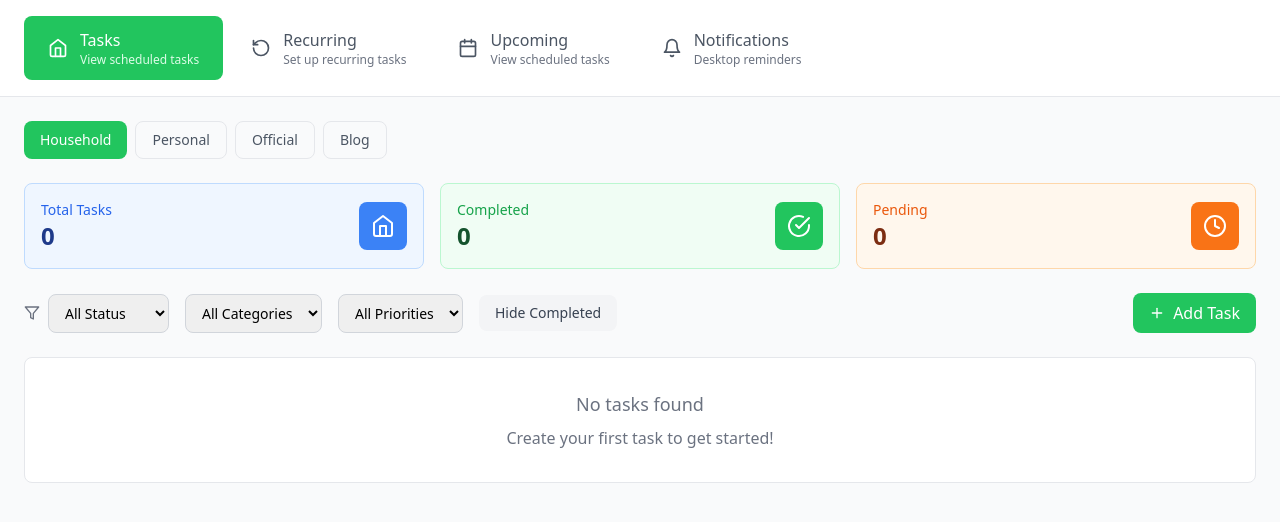
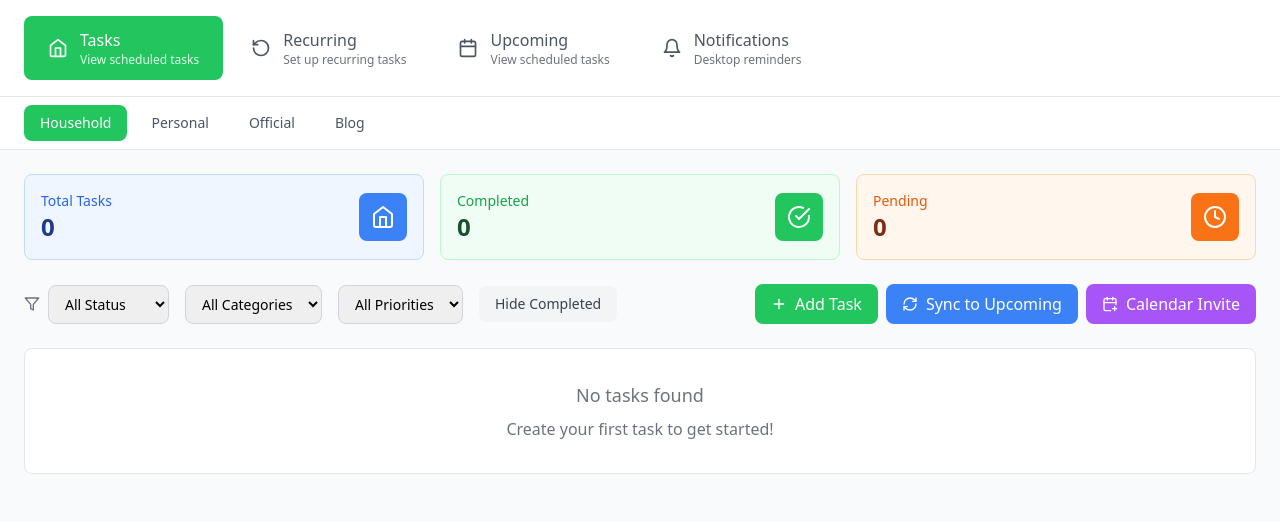
Before and after one commit to rajshekhar-verma01/task_manage, a React (Vite) app: page / in a window 1280 px wide. Shown: the top 522 px of the page. Built offline with nearby package versions, Linux system fonts and the light colour scheme.

Commit message:
Updated TaskDashboard.tsx

```diff
--- a/src/components/TaskDashboard.tsx
+++ b/src/components/TaskDashboard.tsx
@@ -1,5 +1,5 @@
 import React, { useState } from 'react';
-import { Home, RotateCcw, Calendar, Bell, Filter, Plus, CheckCircle, Clock, Edit, Trash2 } from 'lucide-react';
+import { Home, RotateCcw, Calendar, Bell, Filter, Plus, RefreshCw, CalendarPlus, CheckCircle, Clock, Edit, Trash2 } from 'lucide-react';
 import { Task, PersonalDevelopmentTask, Analytics } from '../types';
 import TaskModal from './TaskModal';
 
@@ -129,9 +129,8 @@ const TaskDashboard: React.FC<TaskDashboardProps> = ({
         </div>
       </div>
 
-      <div className="p-6">
       {/* Section Selector */}
-        <div className="mb-6">
+      <div className="bg-white border-b border-gray-200 px-6 py-2">
         <div className="flex space-x-2">
           {sections.map((section) => (
             <button
@@ -140,7 +139,7 @@ const TaskDashboard: React.FC<TaskDashboardProps> = ({
               className={`px-4 py-2 rounded-lg text-sm font-medium transition-all ${
                 activeSection === section.id
                   ? `${section.color} text-white`
-                    : 'text-gray-600 hover:bg-gray-100 border border-gray-200'
+                  : 'text-gray-600 hover:bg-gray-100'
               }`}
             >
               {section.name}
@@ -149,6 +148,7 @@ const TaskDashboard: React.FC<TaskDashboardProps> = ({
         </div>
       </div>
 
+      <div className="p-6">
         {/* Statistics Cards */}
         <div className="grid grid-cols-3 gap-4 mb-6">
           <div className="bg-blue-50 border border-blue-200 rounded-lg p-4">
@@ -246,6 +246,16 @@ const TaskDashboard: React.FC<TaskDashboardProps> = ({
             >
               <Plus className="w-4 h-4" />
               <span>Add Task</span>
+            </button>
+
+            <button className="flex items-center space-x-2 px-4 py-2 bg-blue-500 text-white rounded-lg hover:bg-blue-600 transition-colors">
+              <RefreshCw className="w-4 h-4" />
+              <span>Sync to Upcoming</span>
+            </button>
+
+            <button className="flex items-center space-x-2 px-4 py-2 bg-purple-500 text-white rounded-lg hover:bg-purple-600 transition-colors">
+              <CalendarPlus className="w-4 h-4" />
+              <span>Calendar Invite</span>
             </button>
           </div>
         </div>
```
Lines whose indentation alone changed are shown as unchanged.
